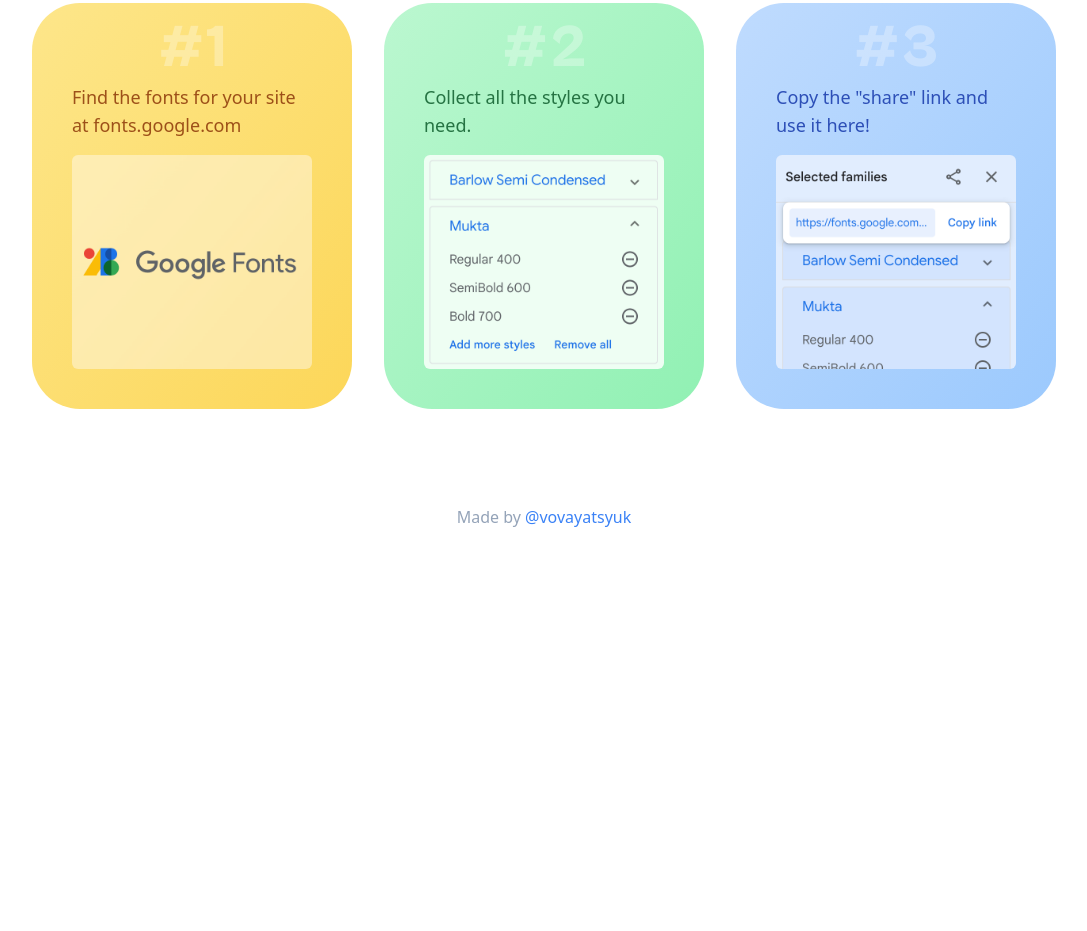
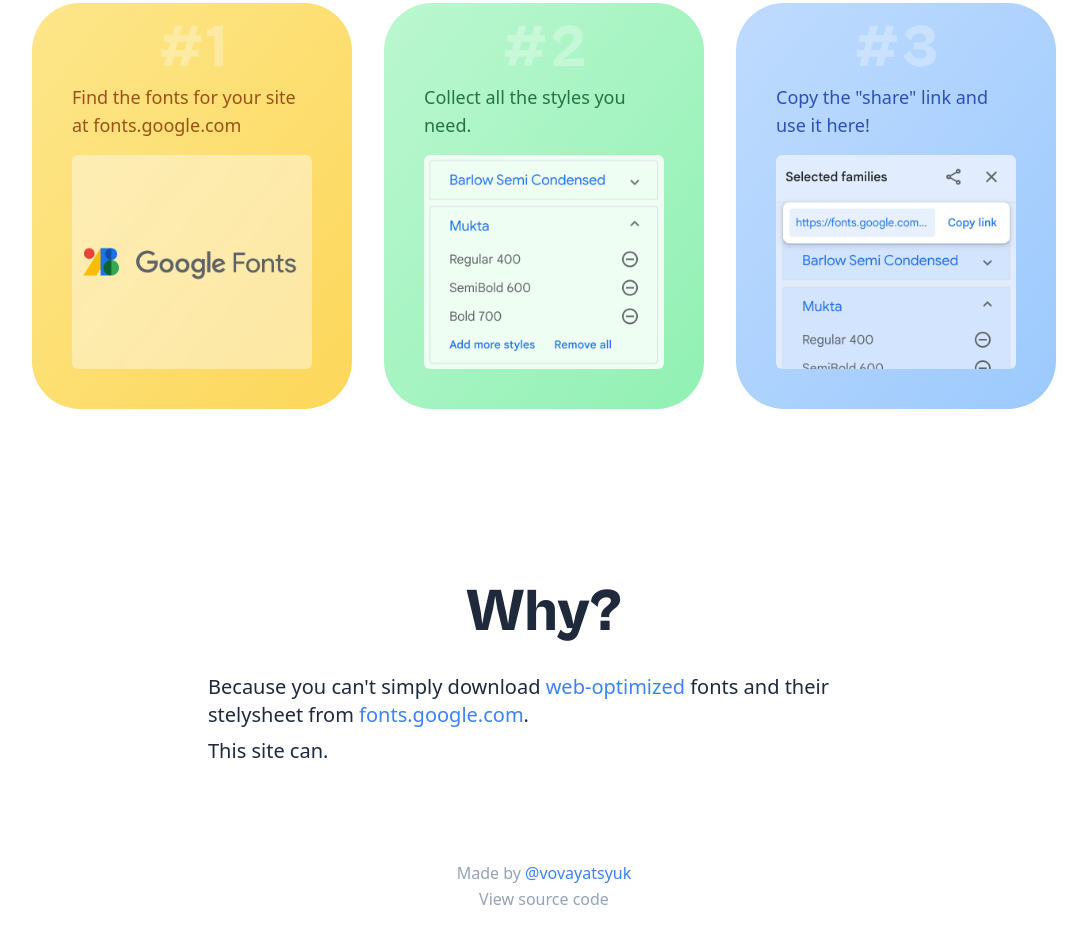
Before and after one commit to vovayatsyuk/getfonts, a website with bundled scripts: page index.html in a window 1280 px wide. Shown: the part 729-1660 px from the top of the page, without its empty margins (96-1183 px from the left). Before the commit the page ends 1278 px from the top, so only its background shows below. Built offline with nearby package versions, Linux system fonts and the light colour scheme.

Commit message:
Added "Why" section, link to source code.

```diff
--- a/index.html
+++ b/index.html
@@ -30,7 +30,7 @@
     <div class="relative py-12 px-10 pb-56 sm:p-16 sm:pb-48 md:pb-16 mx-auto max-w-5xl 2xl:max-w-6xl rounded-[4rem] text-white bg-blue-500 bg-gradient-to-tr from-blue-600/50 via-blue-700/50 to-blue-700/50">
       <div class="md:flex relative z-10">
         <h1 class="font-grotesk text-3xl leading-[2.5rem] sm:text-5xl sm:leading-[3.5rem] 2xl:text-6xl 2xl:leading-[4rem] md:w-1/2">Get the complete font package in a single click</h1>
-        <form class="bg-white text-slate-800 p-8 2xl:p-10 rounded-xl shadow-xl absolute -left-6 -right-6 md:left-[52%] md:right-3 mt-6 md:mt-0 2xl:-mt-2 flex flex-col" id="form">
+        <form class="bg-white text-slate-800 p-8 2xl:p-10 rounded-xl shadow-xl absolute -left-6 -right-6 md:left-[52%] md:right-4 mt-6 md:mt-0 2xl:-mt-2 flex flex-col" id="form">
           <div class="relative">
             <input class="w-full border border-slate-200 rounded-lg p-4 pr-11 shadow-[0_3px_10px_0px_rgb(0_0_0_/_5%)]" required autocomplete="off" type="url" id="url" placeholder="Paste your URL here..."/>
             <button class="text-slate-400 !absolute top-1/2 right-4 -translate-y-1/2 cursor-pointer focus:outline-none focus:ring-2 ring-blue-600 rounded-full bg-white" type="button" aria-label="Link to the CSS file or Google's share link." data-microtip-position="top-left" role="tooltip">
@@ -116,8 +116,22 @@
     </div>
   </section>
 
+  <section class="mx-auto max-w-5xl mt-44">
+    <h2 class="text-center font-grotesk text-6xl leading-[3.5rem]">Why?</h2>
+    <div class="mt-8 text-xl max-w-2xl mx-auto">
+      <p>
+        Because you can't simply download
+        <a class="text-blue-500 hover:underline" href="https://developer.mozilla.org/en-US/docs/Web/CSS/@font-face/unicode-range">web-optimized</a>
+        fonts and their stelysheet from
+        <a class="text-blue-500 hover:underline" href="https://fonts.google.com/">fonts.google.com</a>.
+      </p>
+      <p class="mt-2">This site can.</p>
+    </div>
+  </section>
+
   <footer class="text-center mt-24 text-slate-400">
-    Made by <a class="text-blue-500 hover:underline" href="https://twitter.com/vovayatsyuk" target="_blank" rel="noopener">@vovayatsyuk</a>
+    <p>Made by <a class="text-blue-500 hover:underline" href="https://twitter.com/vovayatsyuk" target="_blank" rel="noopener">@vovayatsyuk</a></p>
+    <p class="mt-0.5 hover:underline"><a href="https://github.com/vovayatsyuk/getfonts">View source code</a></p>
   </footer>
 
   <script async src="https://www.googletagmanager.com/gtag/js?id=G-KRQYXM82X8"></script>
```
Also changed, not shown: assets/styles.css.
